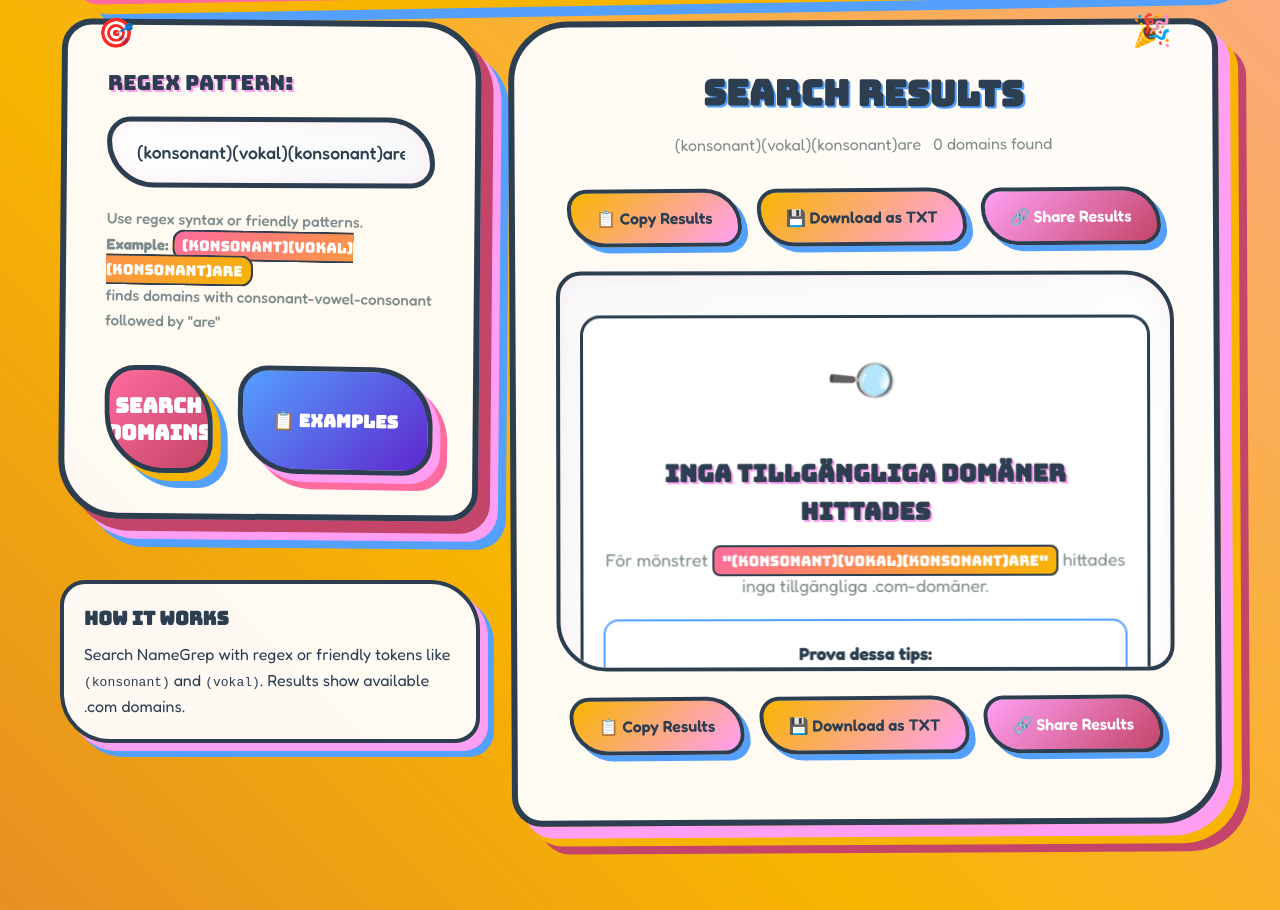
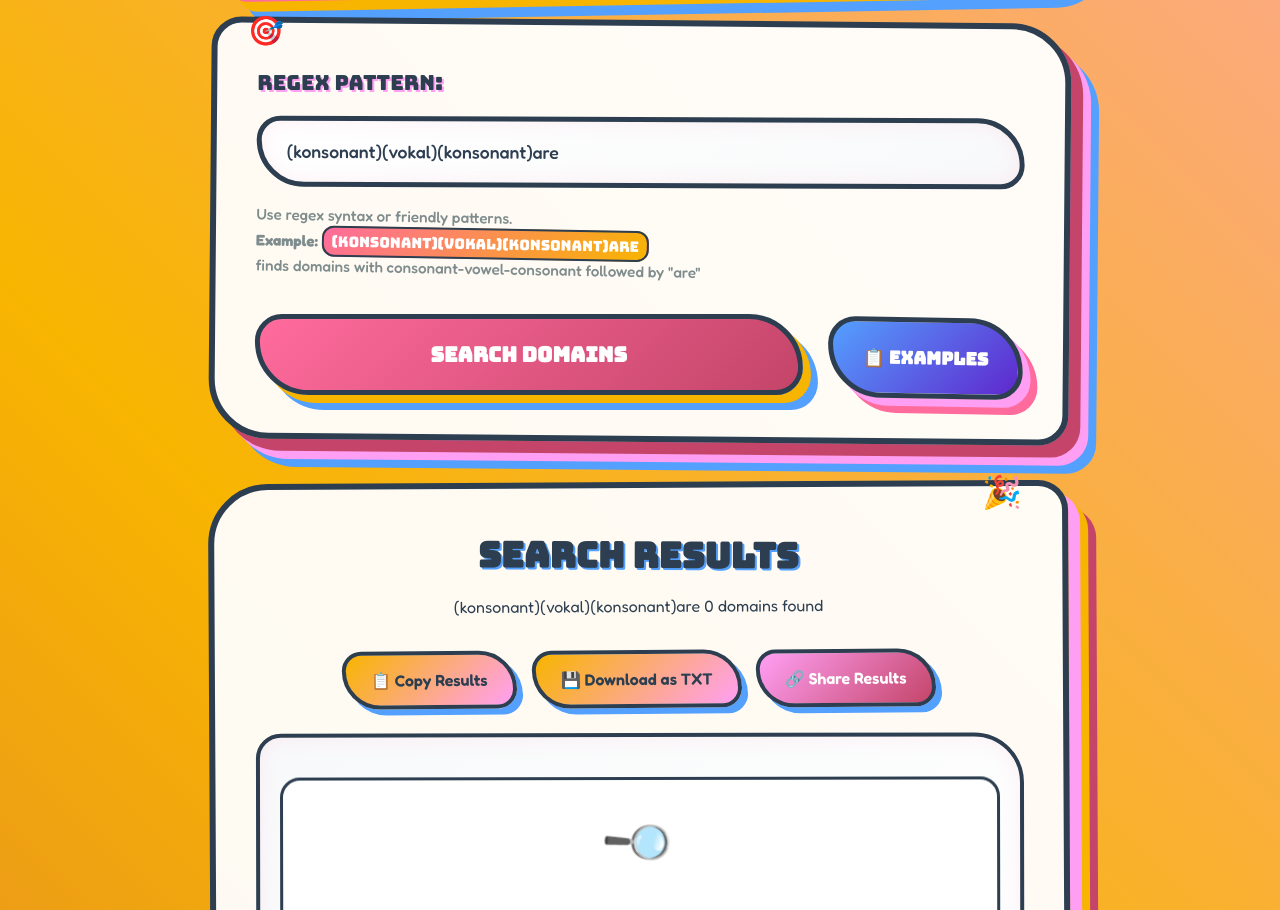
Before and after one commit to peny/scrape-namegrep, a website: page public/index.html in a window 1280 px wide. Shown: the part 320-1230 px from the top of the page. Drawn offline with Linux system fonts and the light colour scheme.

Commit message:
revert(frontend): back to single-column layout; keep default empty state

```diff
--- a/public/index.html
+++ b/public/index.html
@@ -17,8 +17,7 @@
             <p class="subtitle">Hitta tillgängliga .com-domäner med regex-mönster</p>
         </header>
 
-        <main class="main main-grid">
-            <aside class="left-pane">
+        <main class="main">
             <form class="search-form" id="searchForm">
                 <div class="input-group">
                     <label for="regexPattern" class="input-label">Regex Pattern:</label>
@@ -49,18 +48,7 @@
                 </div>
             </form>
 
-                <div class="info-card">
-                    <h3>How it works</h3>
-                    <p>Search NameGrep with regex or friendly tokens like <code>(konsonant)</code> and <code>(vokal)</code>. Results show available .com domains.</p>
-                </div>
-
-                <div class="error-section" id="errorSection" style="display: none;">
-                    <div class="error-message" id="errorMessage"></div>
-                </div>
-            </aside>
-
-            <section class="right-pane">
-                <div class="results-section" id="resultsSection">
+            <div class="results-section" id="resultsSection" style="display: none;">
                 <div class="results-header">
                     <h2 class="results-title">Search Results</h2>
                     <div class="results-meta">
@@ -85,7 +73,10 @@
                     <button class="action-button share-button" id="shareButton">🔗 Share Results</button>
                 </div>
             </div>
-            </section>
+
+            <div class="error-section" id="errorSection" style="display: none;">
+                <div class="error-message" id="errorMessage"></div>
+            </div>
         </main>
 
         <footer class="footer">
--- a/public/styles.css
+++ b/public/styles.css
@@ -25,7 +25,7 @@ body {
 }
 
 .container {
-    max-width: 1200px;
+    max-width: 900px;
     margin: 0 auto;
     padding: 20px;
     min-height: 100vh;
@@ -283,7 +283,7 @@ body {
 
 /* Results section */
 .results-section {
-    display: block;
+    display: none;
     background: rgba(255, 255, 255, 0.95);
     padding: 40px;
     border-radius: 60px 30px 60px 30px;
@@ -298,45 +298,7 @@ body {
     z-index: 10;
 }
 
-/* Two-column layout */
-.main-grid {
-    display: grid;
-    grid-template-columns: 420px 1fr;
-    gap: 30px;
-    align-items: start;
-}
-
-.left-pane {
-    display: flex;
-    flex-direction: column;
-    gap: 20px;
-}
-
-.right-pane {
-    min-width: 0;
-}
-
-.info-card {
-    background: rgba(255, 255, 255, 0.95);
-    padding: 20px;
-    border-radius: 25px 50px 25px 50px;
-    border: 4px solid #2c3e50;
-    box-shadow: 8px 8px 0px #ff9ff3, 14px 14px 0px #54a0ff;
-}
-
-.info-card h3 {
-    font-family: 'Bungee', cursive;
-    color: #2c3e50;
-    margin-bottom: 8px;
-}
-
-.results-meta {
-    display: flex;
-    gap: 12px;
-    justify-content: center;
-    flex-wrap: wrap;
-    color: #7f8c8d;
-}
+/* Clean up grid-related temporary styles removed */
 
 .results-section::before {
     content: '🎉';
```
Lines whose indentation alone changed are shown as unchanged.
